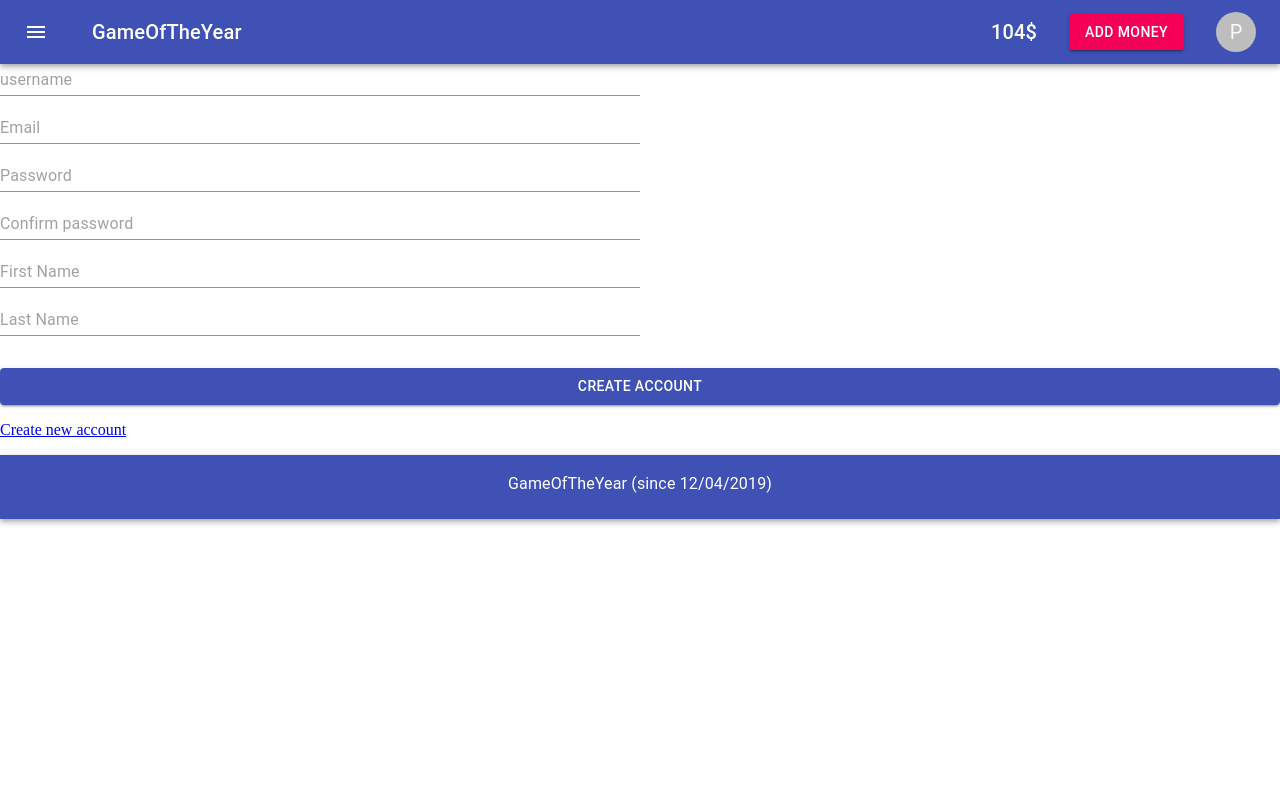
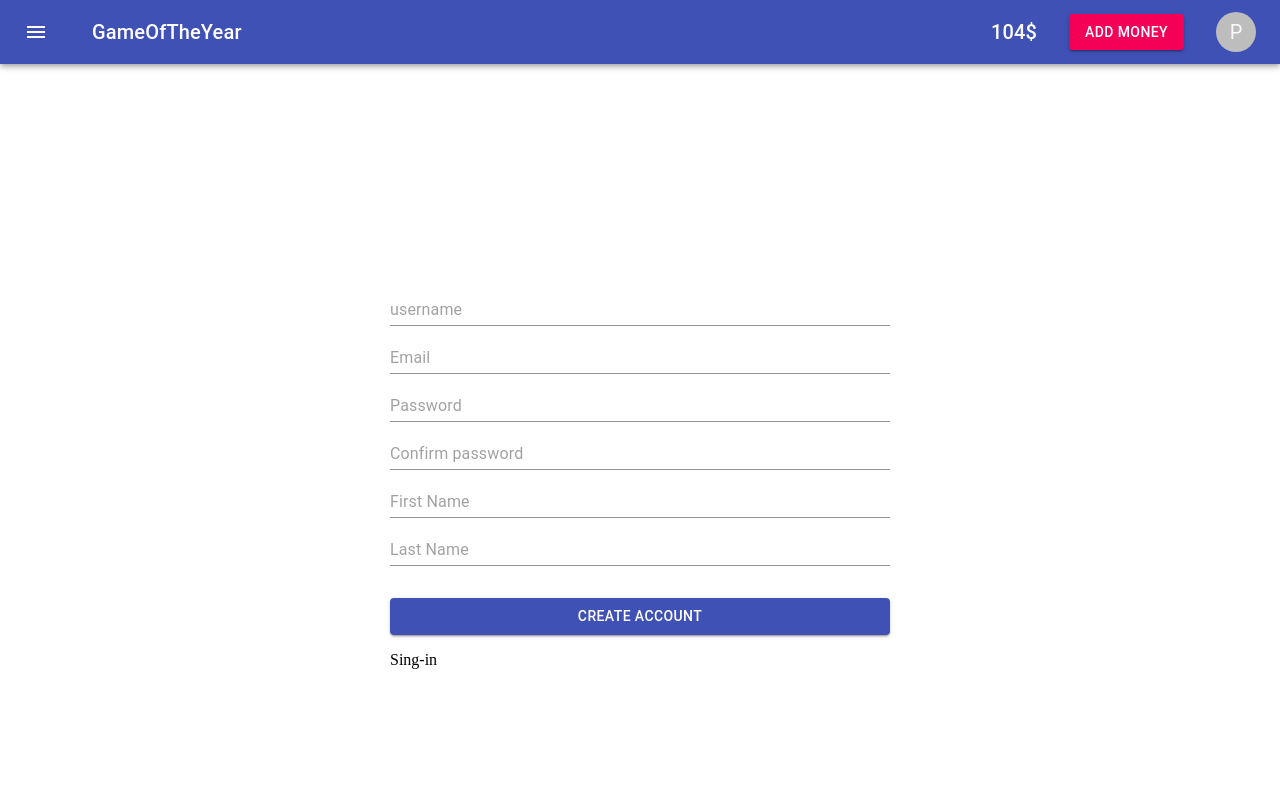
Before and after one commit to alle-zhinzher/hacaton, a React app in the folder client/: page /sing-up in a window 1280 px wide. Shown: the top 800 px of the page. Built offline with nearby package versions, Linux system fonts and the light colour scheme.

Commit message:
sing-fix

```diff
--- a/client/src/components/App.js
+++ b/client/src/components/App.js
@@ -8,8 +8,8 @@ import { BrowserRouter as Router, Switch, Route } from "react-router-dom";
 import Main from './Main/Main';
 import Profile from './Profile/Profile';
 import ListOfGames from './ListOfGames/ListOfGames';
-import SignIn from './SignIn/SignIn';
-import SignUp from './SignUp/SignUp';
+import SingIn from './SingIn/SingIn';
+import SingUp from './SingUp/SingUp';
 import GameInfo from './GameInfo/GameInfo';
 import Footer from "./Footer/Footer";
 import Header from "./Header/Header";
@@ -26,12 +26,12 @@ class App extends Component {
                     <Switch>
                         <Route path="/" exact component={Main} />
                         <Route path="/profile" component={Profile} />
-                        <Route path="/sing-in" component={SignIn} />
-                        <Route path="/sing-up" component={SignUp} />
+                        <Route path="/sing-in" component={SingIn} />
+                        <Route path="/sing-up" component={SingUp} />
                         <Route path="/games" exact component={ListOfGames} />
                         <Route path="/games/:name" component={GameInfo} />
-                        <Route path="/login" component={SignIn} />
-                        <Route path="/register" component={SignUp} />
+                        <Route path="/login" component={SingIn} />
+                        <Route path="/register" component={SingUp} />
                         <Route path="/prices" component={Prices} />
                     </Switch>
                     <Footer />
--- a/client/src/components/Footer/Footer.js
+++ b/client/src/components/Footer/Footer.js
@@ -11,11 +11,14 @@ import "./Footer.scss";
 export default class Footer extends React.Component {
     render() {
         return (
+
             <AppBar position="static" className="footer">
                 <Typography variant="body1" display="block" align="center" gutterBottom>
                     GameOfTheYear (since 12/04/2019)
                 </Typography>
             </AppBar>
+
+
         );
     }
 }
--- a/client/src/components/Footer/Footer.scss
+++ b/client/src/components/Footer/Footer.scss
@@ -3,4 +3,7 @@
   display: flex;
   align-items: center;
   justify-content: center;
+  position: absolute;
+  bottom: 0;
+  margin-top: 400px;
 }
--- a/client/src/components/Header/Header.js
+++ b/client/src/components/Header/Header.js
@@ -1,6 +1,6 @@
 import React from "react";
 
-import {Link} from "react-router-dom";
+import { Link } from "react-router-dom";
 //Components
 import AppBar from '@material-ui/core/AppBar';
 import Toolbar from '@material-ui/core/Toolbar';
@@ -40,7 +40,7 @@ export default class Header extends React.Component {
         if (event.type === 'keydown' && (event.key === 'Tab' || event.key === 'Shift')) {
             return;
         }
-        this.setState({sideBarOpened: open});
+        this.setState({ sideBarOpened: open });
     };
 
     render() {
@@ -55,14 +55,16 @@ export default class Header extends React.Component {
                             GameOfTheYear
                         </Typography>
                         {
-                            this.props.user? (
+                            this.props.user ? (
                                 <>
                                     <Typography variant="h6" className="app-bar__menu-button" >
                                         {this.props.user.money}$
                                     </Typography>
-                                    <Button className="app-bar__menu-button"  variant="contained" color="secondary">
-                                        Add money
+                                    <Link to='/prices' className="app-bar__avatar" >
+                                        <Button className="app-bar__menu-button" variant="contained" color="secondary">
+                                            Add money
                                     </Button>
+                                    </Link>
                                     <Link to='/profile' className="app-bar__avatar" ><Avatar>{this.props.user.name[0]}</Avatar></Link>
                                 </>) : (<Button color="inherit">Login</Button>)
                         }
--- a/client/src/components/Header/SideBar/SideBar.js
+++ b/client/src/components/Header/SideBar/SideBar.js
@@ -50,7 +50,7 @@ export default class SideBar extends React.Component{
                                     </ListItem>
                                 </Link>
                             ) : (
-                                <Link to='./signin' component="button" className="button-container">
+                                <Link to='./singin' component="button" className="button-container">
                                     <Button variant="contained" color="primary" className="login-button">
                                         Log in
                                     </Button>
--- a/client/src/components/SignIn/SignIn.js
+++ b/client/src/components/SingIn/SingIn.js
@@ -2,6 +2,7 @@ import React from "react";
 
 import Input from "@material-ui/core/Input";
 import Button from '@material-ui/core/Button';
+import "./SingIn.scss";
 //Redux
 import { connect } from "react-redux";
 import { login } from "../../actions/auth";
@@ -24,7 +25,7 @@ const styles = {
     }
 };
 
-class SignIn extends React.Component {
+class SingIn extends React.Component {
     state = {
         email: '',
         password: '',
@@ -43,7 +44,7 @@ class SignIn extends React.Component {
             return <Redirect to="/" />;
         }
         return (
-            <>
+
             <form onSubmit={this.onSubmit}>
                 <Input
                     placeholder="Email"
@@ -70,11 +71,11 @@ class SignIn extends React.Component {
                     Log in
                     </Button>
 
-                <Link to='./signin' style={styles.input}>Sign in</Link>
+                <Link to='/sing-up' className='sing-up__link' style={styles.input}>Sing up</Link>
             </form>
-        </>
+
         );
-    } SignIn
+    } SingIn
 }
 
 
@@ -82,5 +83,5 @@ const mapStateToProps = state => ({
     isAuthenticated: state.authReducer.isAuthenticated,
 });
 
-export default connect(mapStateToProps, { login })(SignIn);
-SignIn
+export default connect(mapStateToProps, { login })(SingIn);
+SingIn
--- /dev/null
+++ b/client/src/components/SingIn/SingIn.scss
@@ -0,0 +1,11 @@
+form{
+    max-width: 800px;
+    margin: auto;
+    margin-top: 200px;
+    padding: 30px;
+}
+
+.sing-up__link{
+    text-decoration: none;
+    color: black;
+}
--- a/client/src/components/SignUp/SignUp.js
+++ b/client/src/components/SingUp/SingUp.js
@@ -2,6 +2,7 @@ import React from "react";
 // Material
 import Input from "@material-ui/core/Input";
 import Button from '@material-ui/core/Button';
+import './SingUp.scss';
 // Redux
 import { connect } from "react-redux";
 import { register } from "../../actions/auth";
@@ -10,12 +11,11 @@ import { Link } from "react-router-dom";
 
 const styles = {
     form: {
-        width: '320px',
         margin: '0 auto'
     },
     input: {
-        width: '50%',
-        marginBottom: '1rem'
+        width: '100%',
+        marginBottom: '1rem',
     },
     button: {
         width: '100%',
@@ -24,7 +24,7 @@ const styles = {
     }
 };
 
-class SignUp extends React.Component {
+class SingUp extends React.Component {
     state = {
         username: '',
         password: '',
@@ -112,11 +112,11 @@ class SignUp extends React.Component {
                         style={styles.input}
                         onChange={this.onChange}
                     /><br />
-                    <Button type="submit" variant="contained" color="primary" style={styles.button}>
+                    <Button className='create-button' type="submit" variant="contained" color="primary" style={styles.button}>
                         Create account
                     </Button>
 
-                    <Link to='./signup' style={styles.input}>Create new account</Link>
+                    <Link to='/sing-in' className='sing-in__link' style={styles.input}>Sing-in</Link>
                 </form>
             </>
         );
@@ -127,4 +127,4 @@ const mapStateToProps = state => ({
     isAuthenticated: state.authReducer.isAuthenticated,
     errorMsg: state.authReducer.errorMsg,
 });
-export default connect(mapStateToProps, { register })(SignUp);
+export default connect(mapStateToProps, { register })(SingUp);
--- /dev/null
+++ b/client/src/components/SingUp/SingUp.scss
@@ -0,0 +1,8 @@
+form{
+    max-width: 500px;
+}
+
+.sing-in__link{
+    text-decoration: none;
+    color: black;
+}
```
Also changed, not shown: client/package.json (line endings or trailing spaces), client/src/components/SignUp/SingUp.scss (deleted), 1 other file (tests, documents, lock files or other folders).
